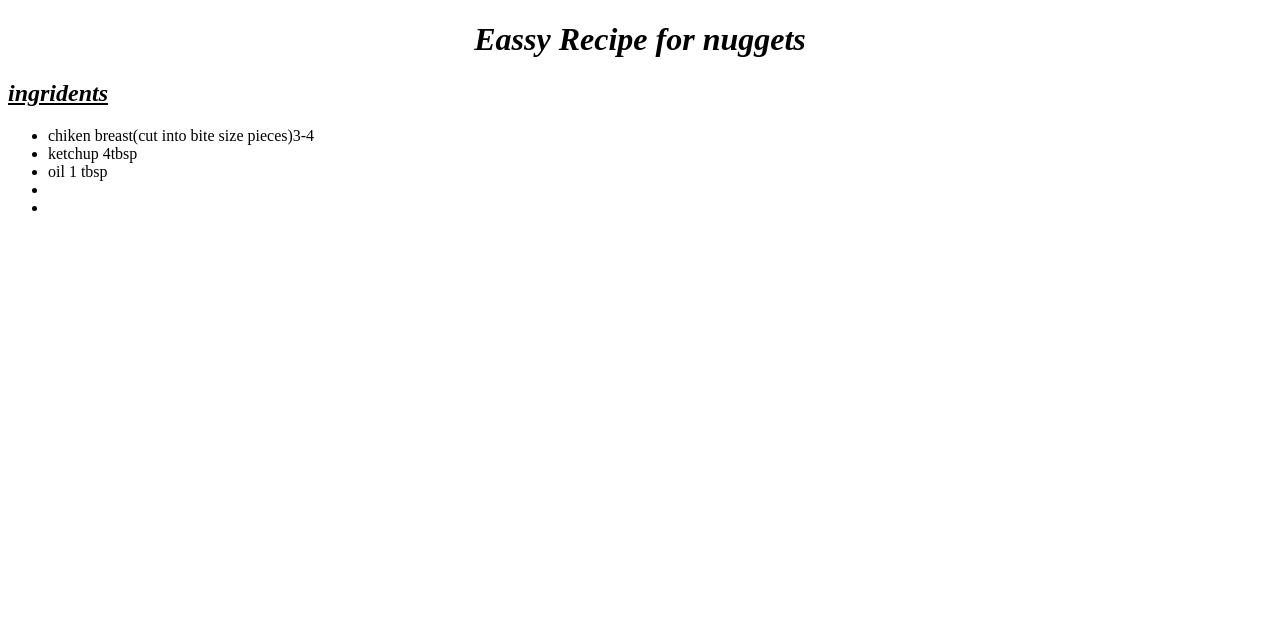
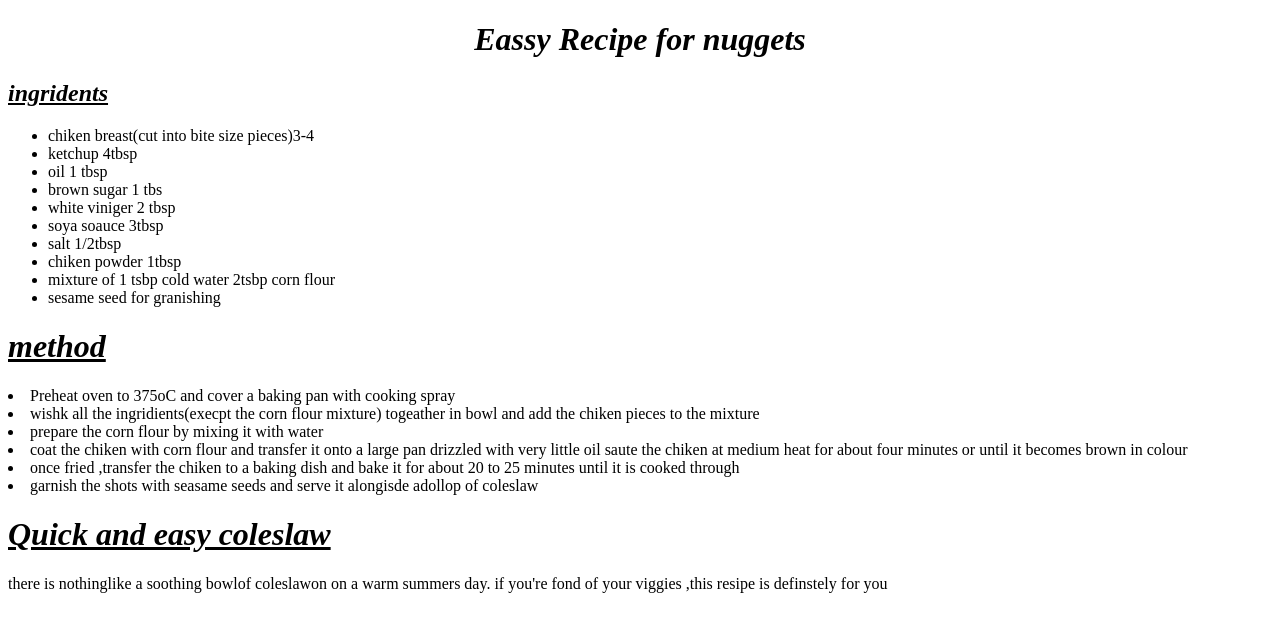
Before and after one commit to AHMEDARAIN12/recipe-of-nugetts, a plain HTML site: page index.html in a window 1280 px wide. Drawn offline with Linux system fonts and the light colour scheme.

Commit message:
recipe of nugetts

```diff
--- a/index.html
+++ b/index.html
@@ -7,16 +7,32 @@
     <title>Document</title>
 </head>
 <body>
+
    <center> <h1><i><b>Eassy Recipe for nuggets</b></i></h1></center>
 <h2><b><i><u>ingridents</u></i></b></h2>
 <ul>
 <li>chiken breast(cut into bite size pieces)3-4</li>
 <li>ketchup 4tbsp </li>
 <li>oil 1 tbsp</li>
-<li></li>
-<li></li>
-
+<li>brown sugar 1 tbs</li>
+<li>white viniger 2 tbsp</li>
+<li>soya soauce 3tbsp</li>
+<li>salt 1/2tbsp</li>
+<li>chiken powder 1tbsp</li>
+<li>mixture of 1 tsbp cold water 2tsbp corn flour</li>
+<li>sesame seed for granishing</li>
 </ul>
 
+<h1><u><b><i>method</i></b></u></h1>
+</ol>
+<li> Preheat oven to 375oC and cover a baking pan with cooking spray </li>
+<li>wishk all the ingridients(execpt the corn flour mixture) togeather in bowl and add the chiken pieces to the mixture</li>
+<li>prepare the corn flour by mixing it with water</li>
+<li>coat the chiken with corn flour and transfer it onto a large pan drizzled with very little oil  saute the chiken at medium heat  for about four minutes or until it becomes brown in colour </li>
+<li>once fried ,transfer the chiken to a baking dish and bake it for about 20 to 25 minutes until it is cooked through</li>
+<li>garnish the shots with seasame seeds and serve it alongisde  adollop of coleslaw</li>
+</ol>
+<H1><b><i><u>Quick and easy coleslaw</u></i></b></H1>
+there is nothinglike a soothing bowlof coleslawon  on a warm summers day. if you're fond of your viggies ,this resipe is definstely for you
 </body>
 </html>
```
